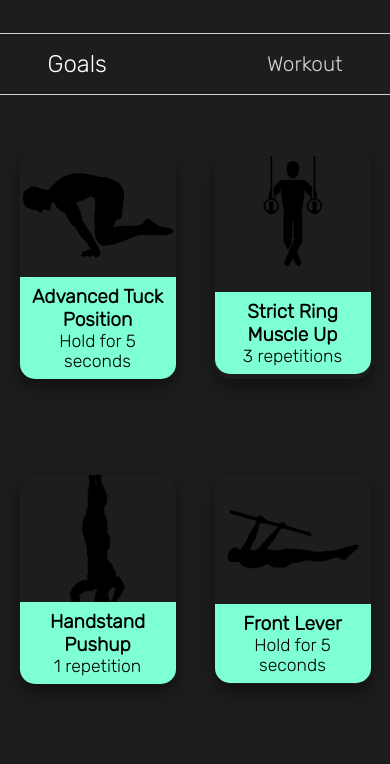
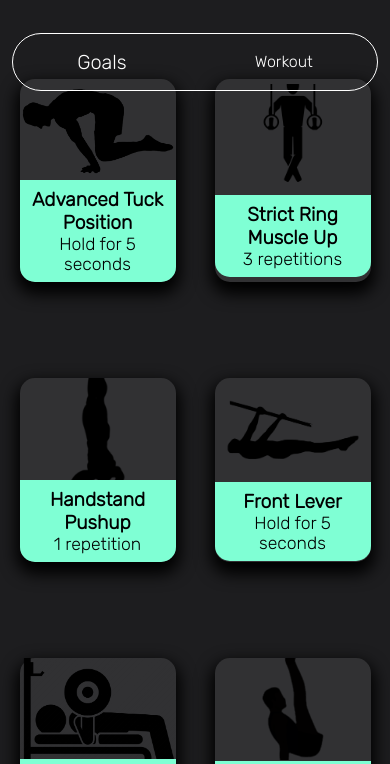
Before and after one commit to Bartekl-13/workout-plan, a plain HTML site: page index.html in a window 390 px wide. Shown: the top 764 px of the page. Drawn offline with Linux system fonts and the light colour scheme; a web font is replaced by a local one.

Commit message:
improved responsiveness

```diff
--- a/app.js
+++ b/app.js
@@ -1,6 +1,11 @@
-//////////////////////
-///// START DATE /////
-//////////////////////
+const navigation = document.querySelector(".nav-container");
+
+const navigationHeight = navigation.offsetHeight;
+
+document.documentElement.style.setProperty(
+	"--scroll-padding",
+	navigationHeight + "px"
+);
 
 const startDate = new Date("2023-10-02");
 
@@ -13,7 +18,17 @@ window.onscroll = () => {
 		let offset = sec.offsetTop;
 		let height = sec.offsetHeight;
 		let id = sec.getAttribute("id");
+		if (top == 0) {
+			document.documentElement.style.setProperty(
+				"--background-color",
+				"rgba(127, 255, 212,0)"
+			);
+			document.documentElement.style.setProperty(
+				"--text-color",
+				"white"
+			);
 
+		}
 		if (top >= offset && top < offset + height) {
 			navLinks.forEach((links) => {
 				links.classList.remove("active");
@@ -21,6 +36,15 @@ window.onscroll = () => {
 					.querySelector("header nav a[href*=" + id + "]")
 					.classList.add("active");
 			});
+			document.documentElement.style.setProperty(
+				"--background-color",
+				"rgba(127, 255, 212,0.75)"
+			);
+			document.documentElement.style.setProperty(
+				"--text-color",
+
+				"rgba(29, 29, 31, 1)"
+			)
 		}
 	});
 }; // Define the phase and mesocycle system
--- a/index.html
+++ b/index.html
@@ -84,7 +84,11 @@
 				</div>
 			</div>
 		</section>
+		<div class="phase-mesocycle">
+			<h2 id="startDate">Start Date:</h2>
 
+			<h2 id="currentMesocycle">Mesocycle:</h2>
+		</div>
 		<section id="todayplan" class="todayplan-container">
 			<div class="warmup">
 				<hr />
@@ -120,7 +124,7 @@
 			<!-- Add a container for displaying exercises -->
 			<div id="exerciseListContainer">
 				<hr />
-				<h2>Exercises</h2>
+				<h2 id="currentPhase">Phase:</h2>
 				<hr />
 				<div id="exerciseList"></div>
 			</div>
@@ -130,35 +134,29 @@
 				<hr />
 				<div class="check-and-ex3">
 					<input type="checkbox" />
-					<p>10-20 Burpees</p>
+					<p>Standing Quad Stretch</p>
 				</div>
 				<div class="check-and-ex3">
 					<input type="checkbox" />
-					<p>Quick Wrist Warmup</p>
+					<p>Butterfly Stretch</p>
 				</div>
 				<div class="check-and-ex3">
 					<input type="checkbox" />
-					<p>10 Shoulder Cycles</p>
+					<p>Closed Pike Stretch</p>
 				</div>
 				<div class="check-and-ex3">
 					<input type="checkbox" />
-					<p>10 Elbow Cycles</p>
+					<p>Shoulder Stretch</p>
 				</div>
 				<div class="check-and-ex3">
 					<input type="checkbox" />
-					<p>30-60s Plank</p>
+					<p>Seal Stretch</p>
 				</div>
 				<div class="check-and-ex3">
-					<input type="checkbox" />
-					<p>60s Total Ring Support Hold</p>
+					<p>Whatever else feels sore</p>
 				</div>
 			</div>
 		</section>
-		<div class="phase-mesocycle">
-			<h2 id="startDate">Start Date:</h2>
-			<h2 id="currentPhase">Phase:</h2>
-			<h2 id="currentMesocycle">Mesocycle:</h2>
-		</div>
 
 		<script src="app.js" async defer></script>
 	</body>
--- a/styles.css
+++ b/styles.css
@@ -9,7 +9,10 @@
 	font-family: "Rubik", sans-serif;
 	cursor: default !important;
 }
-
+html {
+	scroll-behavior: smooth;
+	scroll-padding: var(--scroll-padding, 5rem);
+}
 a {
 	cursor: pointer !important;
 }
@@ -41,8 +44,9 @@ body {
 	position: fixed;
 	top: 0;
 	width: 100%;
-
+	transition: 1s;
 	z-index: 1000;
+	background: var(--background-color, rgba(29, 29, 31, 1));
 }
 
 nav {
@@ -61,7 +65,7 @@ nav {
 .logo {
 	font-size: 2rem;
 	font-weight: 500;
-	color: white;
+	color: var(--text-color, white);
 	font-family: "Major Mono Display", monospace;
 	transition: 1s;
 }
@@ -69,7 +73,7 @@ nav {
 	display: none;
 	font-size: 2rem;
 	font-weight: 500;
-	color: white;
+	color: var(--text-color, white);
 	font-family: "Major Mono Display", monospace;
 	transition: 1s;
 }
@@ -84,13 +88,15 @@ nav div.nav {
 	flex-direction: row;
 	justify-content: center;
 	align-items: center;
-	border: 1px solid lightgrey;
+	transition: 1s;
+	border: 1px solid var(--text-color, white);
 	border-radius: 50px;
 }
 
 nav div.nav a {
 	padding: 1.5rem 10rem;
-	color: lightgrey;
+	color: var(--text-color, white);
+
 	font-size: 1.5rem;
 	font-weight: 350;
 	// text-transform: uppercase;
@@ -98,14 +104,15 @@ nav div.nav a {
 }
 nav div.nav a:hover,
 nav div.nav a.active {
-	color: white;
+	color: var(--text-color, white);
+	transition: 1s;
 	font-weight: 1200;
 	font-size: 2rem;
 }
 
 .goals-container {
-	margin-top: 5vh;
-	height: 100vh;
+	margin-top: 10vh;
+	height: auto;
 	display: flex;
 	align-items: center;
 	justify-content: center;
@@ -118,10 +125,11 @@ nav div.nav a.active {
 }
 
 .card {
+	background-color: rgb(49, 49, 51);
 	width: 50%;
 	margin: 3rem auto;
 	/* Add shadows to create the "card" effect */
-	box-shadow: 0 8px 16px 0 #111;
+	box-shadow: 0 8px 16px 4px #000;
 	transition: 0.3s;
 	border-radius: 15px;
 	display: flex;
@@ -157,7 +165,7 @@ img {
 	object-fit: cover;
 }
 #todayplan {
-	padding-top: 15vh;
+	margin-top: 5vh;
 }
 .todayplan-container {
 	font-size: 2rem;
@@ -199,6 +207,7 @@ hr {
 }
 
 .phase-mesocycle {
+	margin-top: 5vh;
 	font-size: 2rem;
 	display: flex;
 	flex-direction: column;
@@ -342,9 +351,9 @@ hr {
 
 @media only screen and (max-width: 700px) {
 	.goals-container {
-		margin-top: 25vh;
+		margin-top: 12vh;
 	}
-		.div-logo {
+	.div-logo {
 		display: none;
 	}
 	.nav-container {
@@ -354,7 +363,7 @@ hr {
 	}
 	nav div.nav a {
 		font-size: 1.3rem;
-		padding: 1rem  5rem;
+		padding: 1rem 5rem;
 	}
 	nav div.nav a:hover,
 	nav div.nav a.active {
@@ -364,3 +373,31 @@ hr {
 		height: 15vh;
 	}
 }
+
+@media only screen and (max-width: 500px) {
+	.goals-container {
+		margin-top: 12vh;
+	}
+	.div-logo {
+		display: none;
+	}
+	.nav-container {
+		grid-template-columns: 1fr;
+		align-items: center;
+		justify-content: center;
+	}
+	nav div.nav a {
+		font-size: 1rem;
+		padding: 1rem 4rem;
+	}
+	nav div.nav a:hover,
+	nav div.nav a.active {
+		font-size: 1.25rem;
+	}
+	img {
+		height: 12vh;
+	}
+}
+
+@media only screen and (max-height: 1200px) {
+}
```
